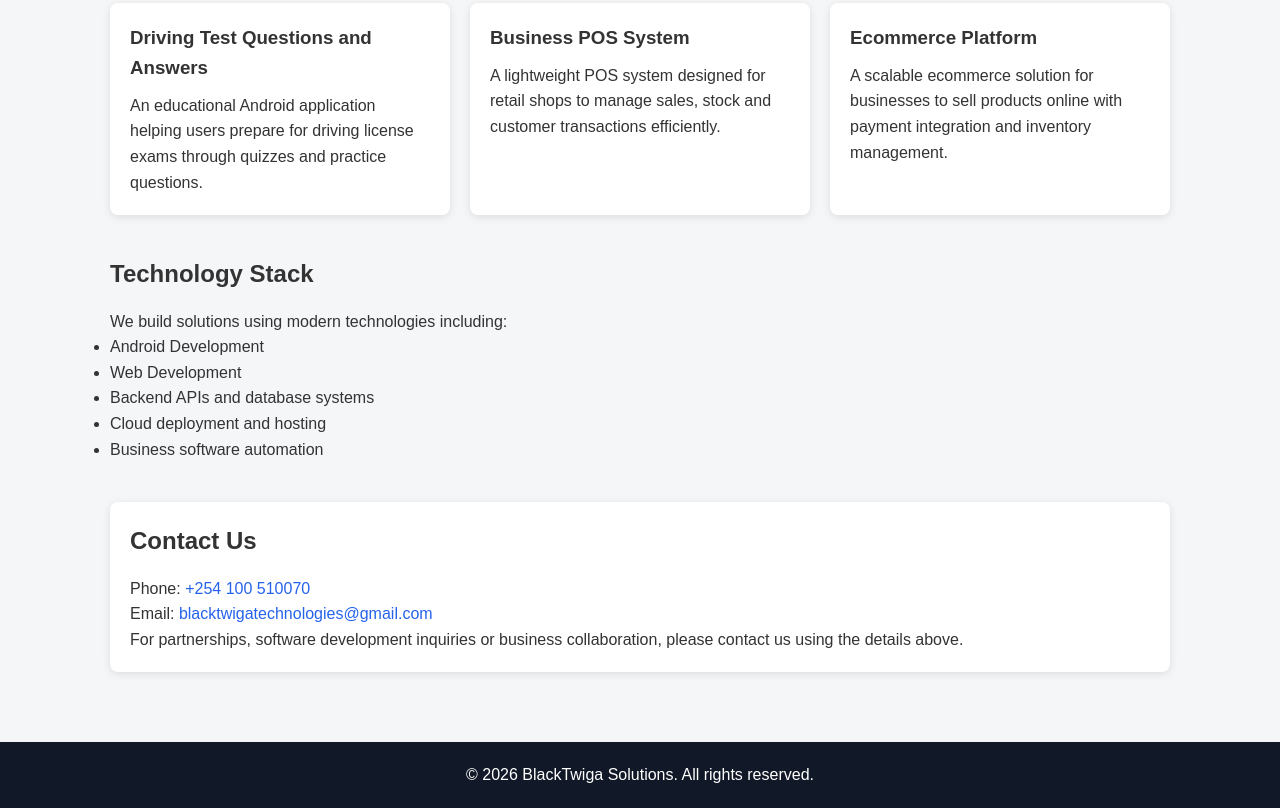
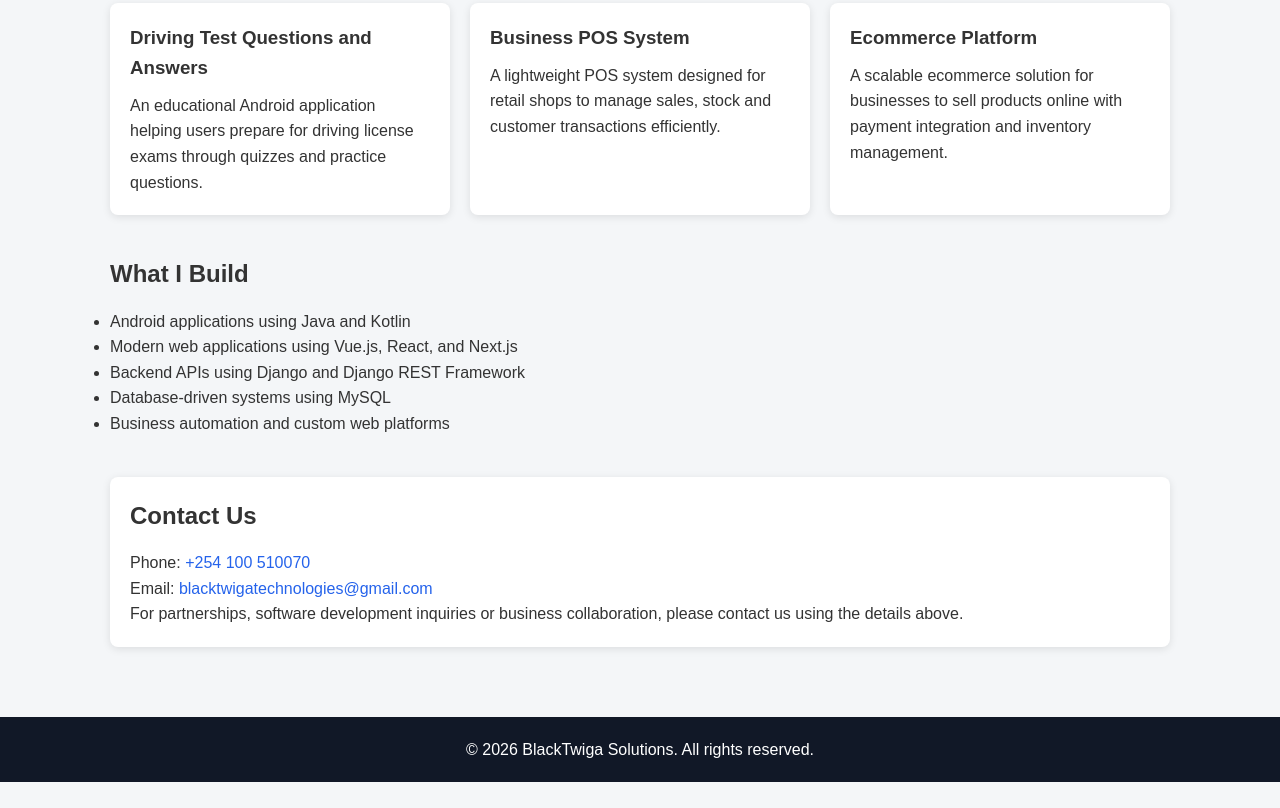
Before and after one commit to njoro-njoroge/BlackTwigaSolutions, a plain HTML site: page index.html in a window 1280 px wide. Shown: the part 1044-1852 px from the top of the page. After the commit the page ends 1826 px from the top, so only its background shows below. Drawn offline with Linux system fonts and the light colour scheme.

Commit message:
Redesigned to tech used

```diff
--- a/index.html
+++ b/index.html
@@ -263,16 +263,14 @@
       <!-- TECHNOLOGY -->
 
       <section id="technology">
-        <h2>Technology Stack</h2>
-
-        <p>We build solutions using modern technologies including:</p>
+        <h2>What I Build</h2>
 
         <ul>
-          <li>Android Development</li>
-          <li>Web Development</li>
-          <li>Backend APIs and database systems</li>
-          <li>Cloud deployment and hosting</li>
-          <li>Business software automation</li>
+          <li>Android applications using Java and Kotlin</li>
+          <li>Modern web applications using Vue.js, React, and Next.js</li>
+          <li>Backend APIs using Django and Django REST Framework</li>
+          <li>Database-driven systems using MySQL</li>
+          <li>Business automation and custom web platforms</li>
         </ul>
       </section>
 
```
